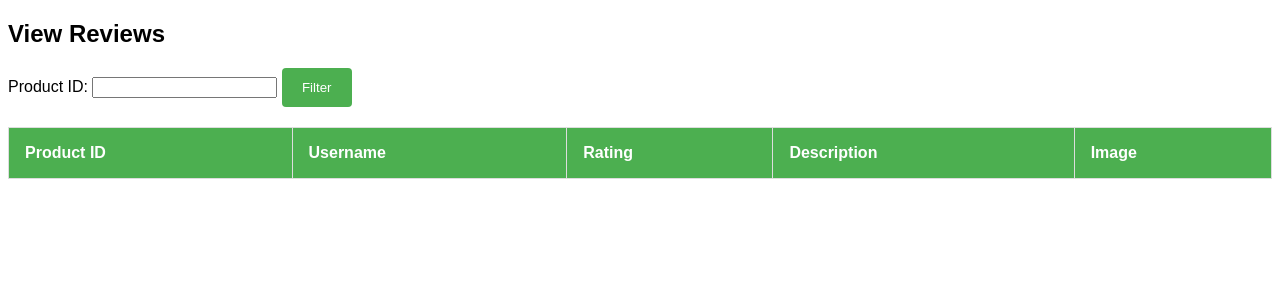
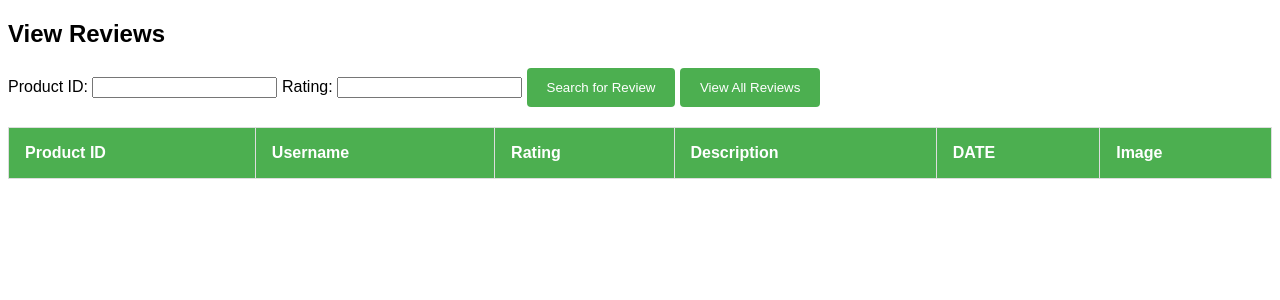
Before and after one commit to Veronica-Void/CSET180Final-EcommerceDupe, a Flask app: page /view_reviews in a window 1280 px wide. Shown: the part 143-443 px from the top of the page. Run offline with Flask 3, Linux system fonts and the light colour scheme; lists and menus that the app fills with data are empty.

Commit message:
made it possible to sort reviews by rating or product id and the option to see all reviews

```diff
--- a/main.py
+++ b/main.py
@@ -185,8 +185,16 @@ def view_reviews():
 
 @app.route('/view_reviews', methods=['POST'])
 def view_reviews_post():
-    Product = request.form['Product']
-    reviews = conn.execute(text('SELECT * FROM REVIEW WHERE Product = :Product'), {'Product': Product}).fetchall()
+    Product = request.form.get('Product')
+    Rating = request.form.get('Rating')
+    if Product and Rating:
+        reviews = conn.execute(text('SELECT * FROM REVIEW WHERE Product = :Product AND RATING = :Rating'), {'Product': Product, 'Rating': Rating}).fetchall()
+    elif Product:
+        reviews = conn.execute(text('SELECT * FROM REVIEW WHERE Product = :Product'), {'Product': Product}).fetchall()
+    elif Rating:
+        reviews = conn.execute(text('SELECT * FROM REVIEW WHERE RATING = :Rating'), {'Rating': Rating}).fetchall()
+    else:
+        reviews = conn.execute(text('SELECT * FROM REVIEW')).fetchall()
     conn.commit()
     return render_template('view_reviews.html', reviews=reviews)
 ## End of review section
--- a/templates/view_reviews.html
+++ b/templates/view_reviews.html
@@ -23,7 +23,10 @@
     <form method="POST" action="/view_reviews">
         <label for="Product">Product ID:</label>
         <input type="text" id="Product" name="Product">
-        <input type="submit" value="Filter">
+        <label for="Rating">Rating:</label>
+        <input type="text" id="Rating" name="Rating">
+        <input type="submit" value="Search for Review">
+        <input type="submit" value="View All Reviews">
     </form>
     <table>
         <tr>
@@ -31,6 +34,7 @@
             <th>Username</th>
             <th>Rating</th>
             <th>Description</th>
+            <th>DATE</th>
             <th>Image</th>
         </tr>
         {% for review in reviews %}
@@ -39,6 +43,7 @@
             <td>{{ review.REVIEW_USER_NAME }}</td>
             <td>{{ review.RATING }}</td>
             <td>{{ review.DESC }}</td>
+            <td>{{ review.DATE }}</td>
             <td><img src="{{ review.IMG}}" alt="Product Image"></td>
         </tr>
         {% endfor %}
```
